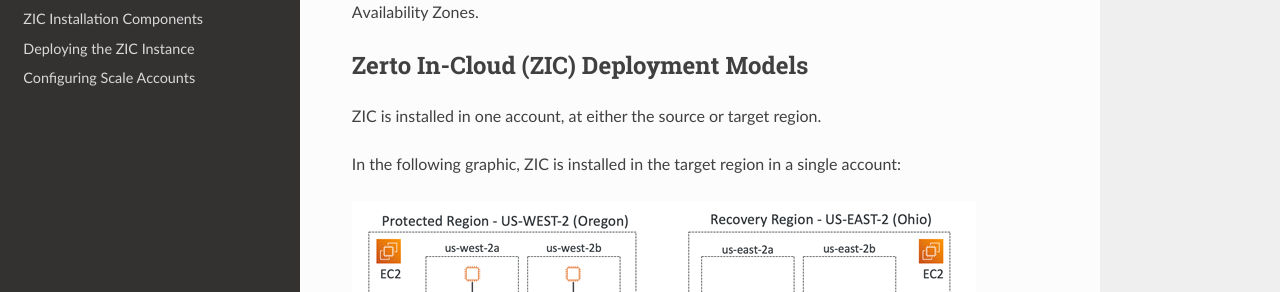
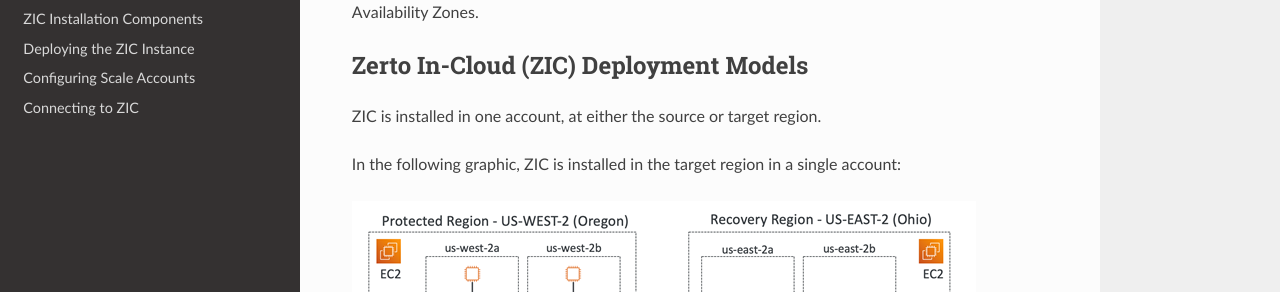
Before and after one commit to ZertoPublic/ZIC-for-AWS-Documentation, an MkDocs documentation site: the page built from docs/introduction.md, in a window 1280 px wide. Shown: the part 146-438 px from the top of the page. Built offline with MkDocs 1.6.1, drawn with Linux system fonts in a browser that asks for light colours.

Commit message:
Update mkdocs.yml

```diff
--- a/mkdocs.yml
+++ b/mkdocs.yml
@@ -7,6 +7,7 @@
 - ZIC Installation Components: ZIC_installation_components.md
 - Deploying the ZIC Instance: Deploying_the_ZIC_Instance.md
 - Configuring Scale Accounts: Configuring_Scale_Accounts.md
+- Connecting to ZIC: Connecting_to_ZIC.md
 plugins:
 - zerto_swagger
 - search
```
